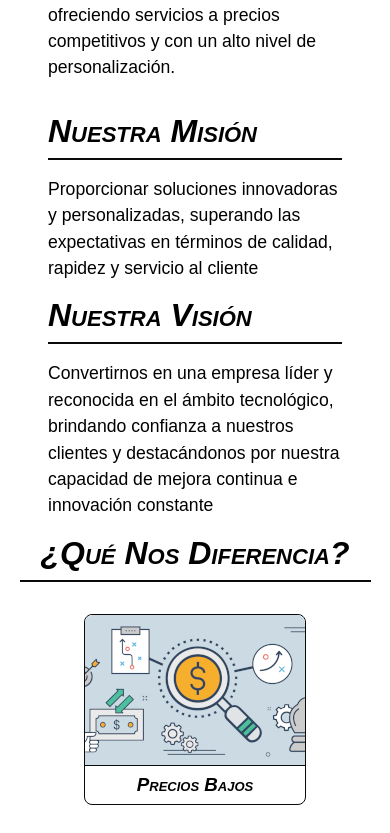
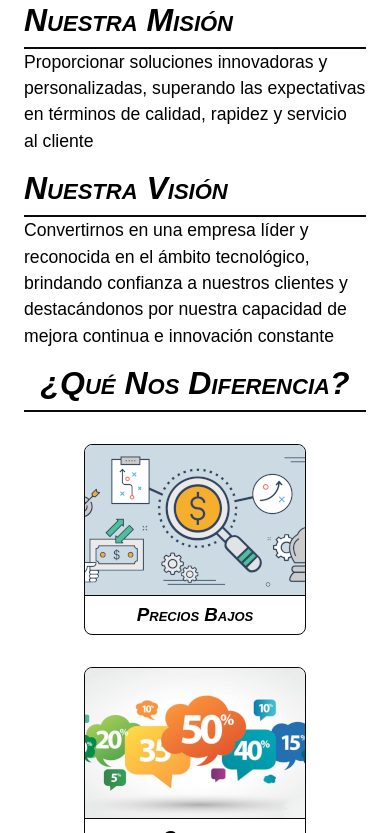
Before and after one commit to sh4dow18/braitec, a Next.js app: page / in a window 390 px wide. Shown: the part 751-1584 px from the top of the page. Built offline with nearby package versions, Linux system fonts and the light colour scheme.

Commit message:
fix: home stylesheets
Fix Home General stylesheets and Image List Section stylesheets

```diff
--- a/src/stylesheets/components/images-list-section.css
+++ b/src/stylesheets/components/images-list-section.css
@@ -58,7 +58,7 @@
 
   .images-list-section-container {
     /* Spacers */
-    margin-inline: 5%;
+    margin-inline: 3rem;
   }
 
   /* Second Grade */
@@ -68,3 +68,13 @@
     width: auto;
   }
 }
+@media screen and (max-width: 500px) {
+  /* Main Classes Styles */
+  /* Sorted Alphabetically */
+
+  /* First Grade */
+
+  .images-list-section-container {
+    margin-inline: 1.5rem;
+  }
+}
--- a/src/stylesheets/pages/home.css
+++ b/src/stylesheets/pages/home.css
@@ -11,3 +11,30 @@
   /* Spacers */
   margin-inline: 2rem;
 }
+
+/* Media Queries */
+/* Sorted by Max Width */
+
+@media screen and (max-width: 991px) {
+  /* Main Classes Styles */
+  /* Sorted Alphabetically */
+
+  /* Second Grade */
+
+  .main-information-container :nth-child(1) {
+    /* Spacers */
+    margin-bottom: 0;
+  }
+}
+
+@media screen and (max-width: 500px) {
+  /* Main Classes Styles */
+  /* Sorted Alphabetically */
+
+  /* First Grade */
+
+  .main-information-container {
+    /* Spacers */
+    margin-inline: 0.5rem;
+  }
+}
```
